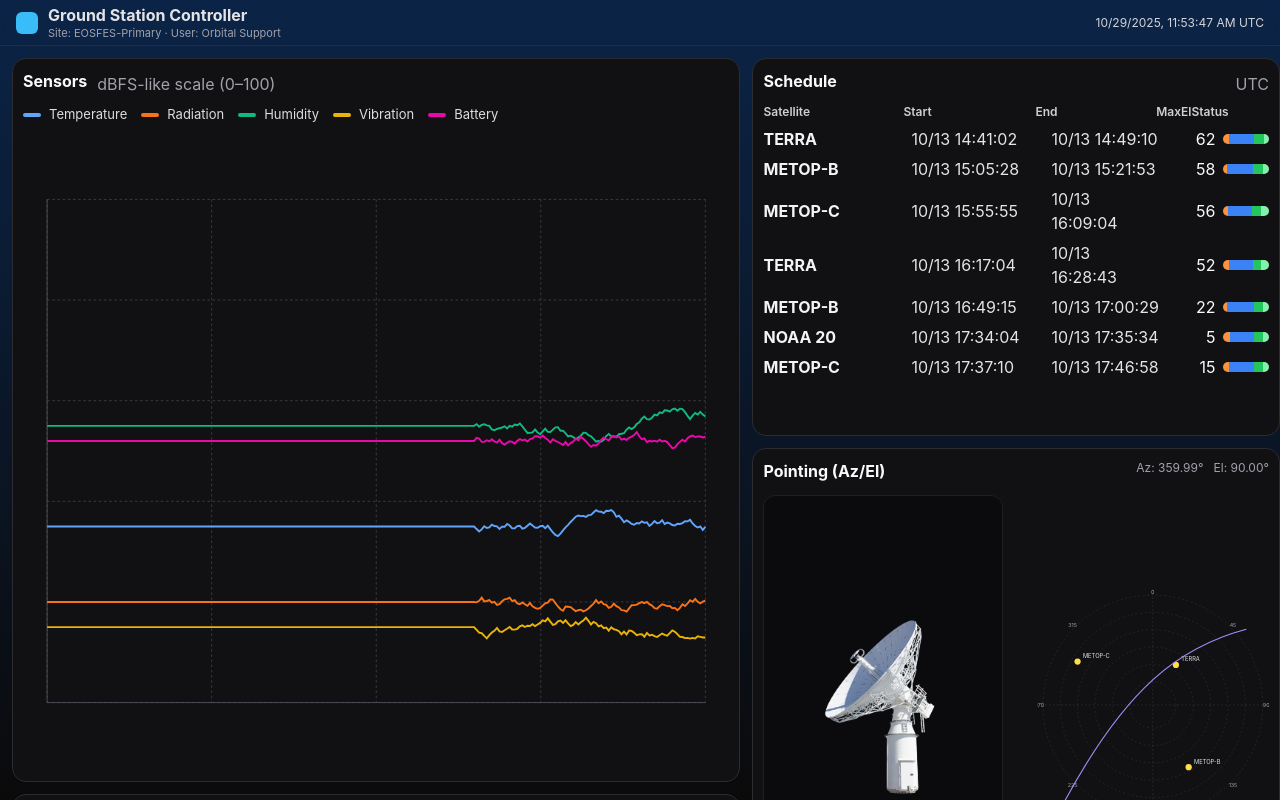
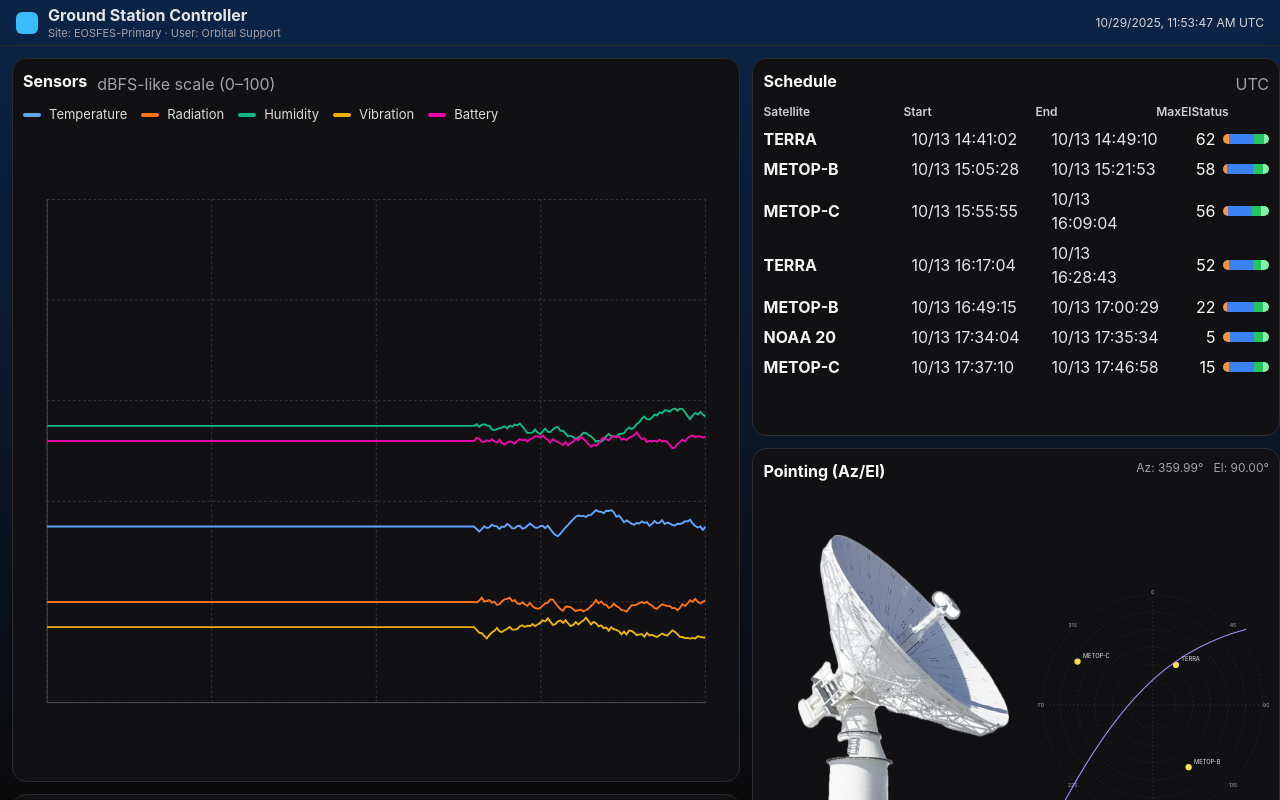
Before and after one commit to Gyeongje/gs_visual, a React (Create React App) app: page / in a window 1280 px wide. Built offline with nearby package versions, Linux system fonts and the light colour scheme.

Commit message:
UPDATE pointing: 안테나 자연스럽게 수정

```diff
--- a/src/App.js
+++ b/src/App.js
@@ -149,15 +149,13 @@ function ScheduleTable() {
 }
 
 /* ===== Antenna SVG (replaces image) + bigger polar ===== */
-function AntennaImage({ src = "/antenna.png", height = 340 }) {
+function AntennaImage({ src = "/antenna.png" }) {
   return (
     <div
       style={{
-        width: 240,
-        height: height,
-        borderRadius: 12,
-        background: "#0b0b0d",
-        border: "1px solid #1f1f22",
+        width: 280,
+        height: 340,
+        background: "rgba(0, 0,0,0)",
         display: "flex",
         alignItems: "center",
         justifyContent: "center",
```
Also changed, not shown: public/antenna.png.
